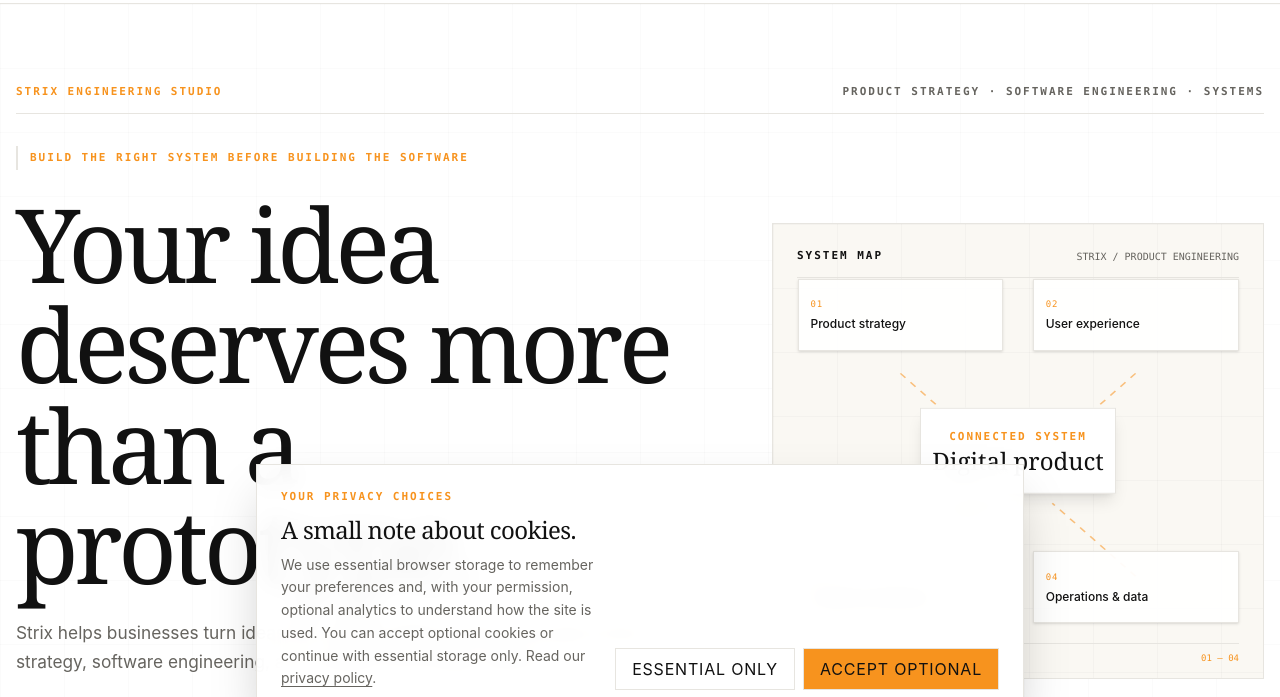
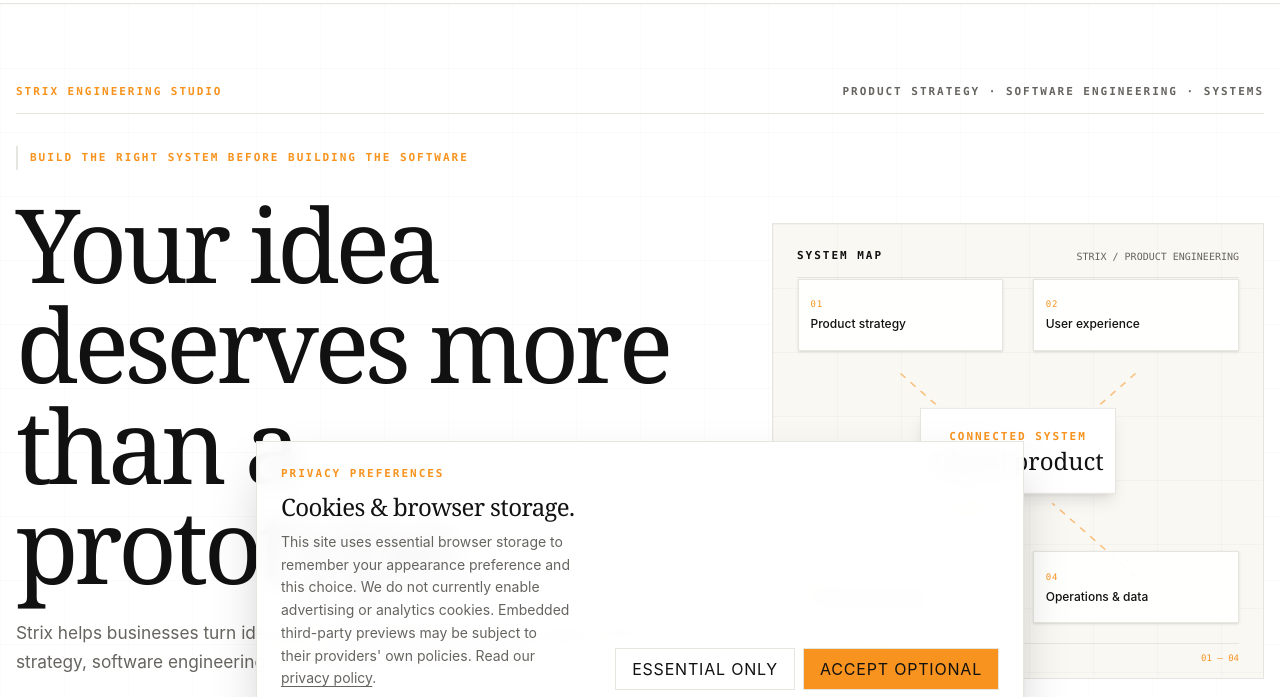
Before and after one commit to strix-engineering-studio/strix-website, an Astro site: page / in a window 1280 px wide. Shown: the part 69-766 px from the top of the page. Built offline with nearby package versions, Linux system fonts and the light colour scheme; Astro itself is replaced by a stand-in of ours.

Commit message:
Clarify cookie and local storage disclosure

```diff
--- a/src/components/layout/CookieConsent.astro
+++ b/src/components/layout/CookieConsent.astro
@@ -1,9 +1,9 @@
 <aside id="strix-cookie-consent" class="fixed inset-x-4 bottom-4 z-[100] mx-auto hidden max-w-3xl border border-border bg-background/95 p-5 shadow-2xl backdrop-blur-md sm:inset-x-6 sm:p-6" role="dialog" aria-modal="false" aria-labelledby="strix-cookie-title" aria-describedby="strix-cookie-description">
   <div class="flex flex-col gap-5 sm:flex-row sm:items-end sm:justify-between">
     <div class="max-w-xl space-y-2">
-      <p class="editorial-meta text-primary">Your privacy choices</p>
-      <h2 id="strix-cookie-title" class="editorial-serif text-2xl">A small note about cookies.</h2>
-      <p id="strix-cookie-description" class="text-sm leading-relaxed text-muted-foreground">We use essential browser storage to remember your preferences and, with your permission, optional analytics to understand how the site is used. You can accept optional cookies or continue with essential storage only. Read our <a href="/privacy/" class="underline underline-offset-4 hover:text-primary">privacy policy</a>.</p>
+      <p class="editorial-meta text-primary">Privacy preferences</p>
+      <h2 id="strix-cookie-title" class="editorial-serif text-2xl">Cookies & browser storage.</h2>
+      <p id="strix-cookie-description" class="text-sm leading-relaxed text-muted-foreground">This site uses essential browser storage to remember your appearance preference and this choice. We do not currently enable advertising or analytics cookies. Embedded third-party previews may be subject to their providers' own policies. Read our <a href="/privacy/" class="underline underline-offset-4 hover:text-primary">privacy policy</a>.</p>
     </div>
     <div class="flex shrink-0 flex-wrap gap-2">
       <button id="strix-cookie-essential" type="button" class="min-h-10 border border-border px-4 py-2 text-xs font-semibold uppercase tracking-wider hover:border-primary">Essential only</button>
```
